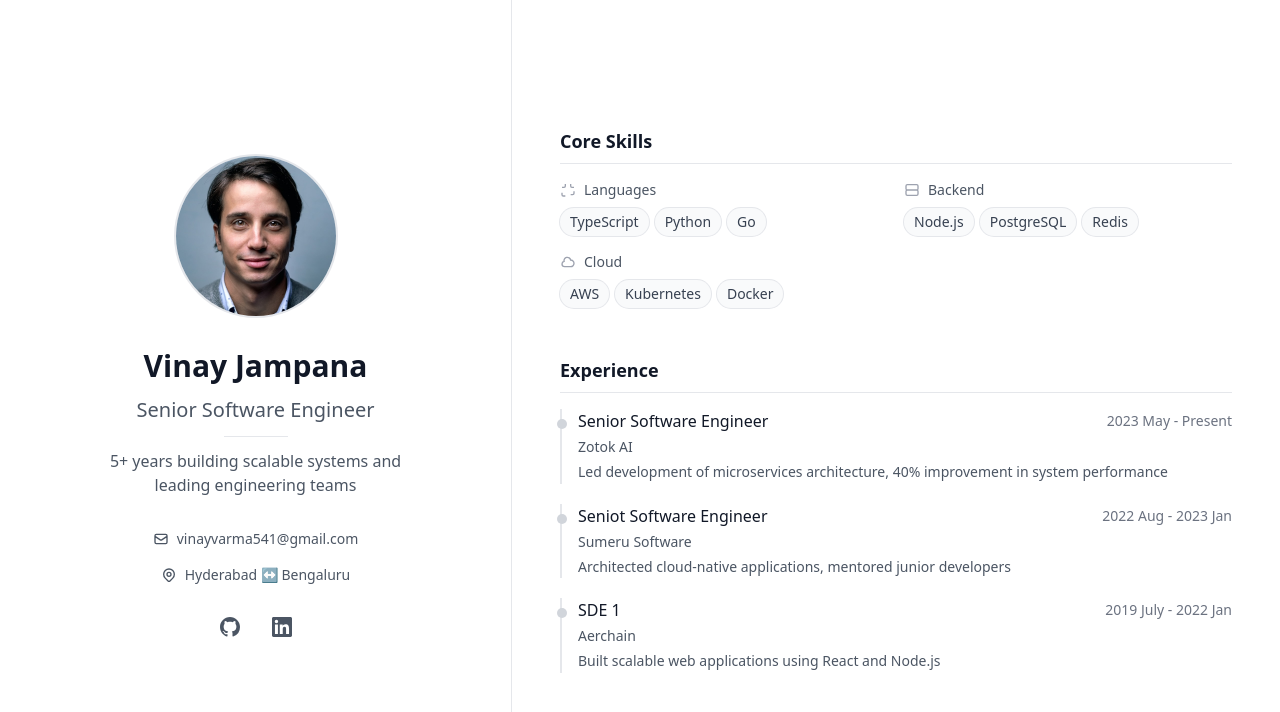
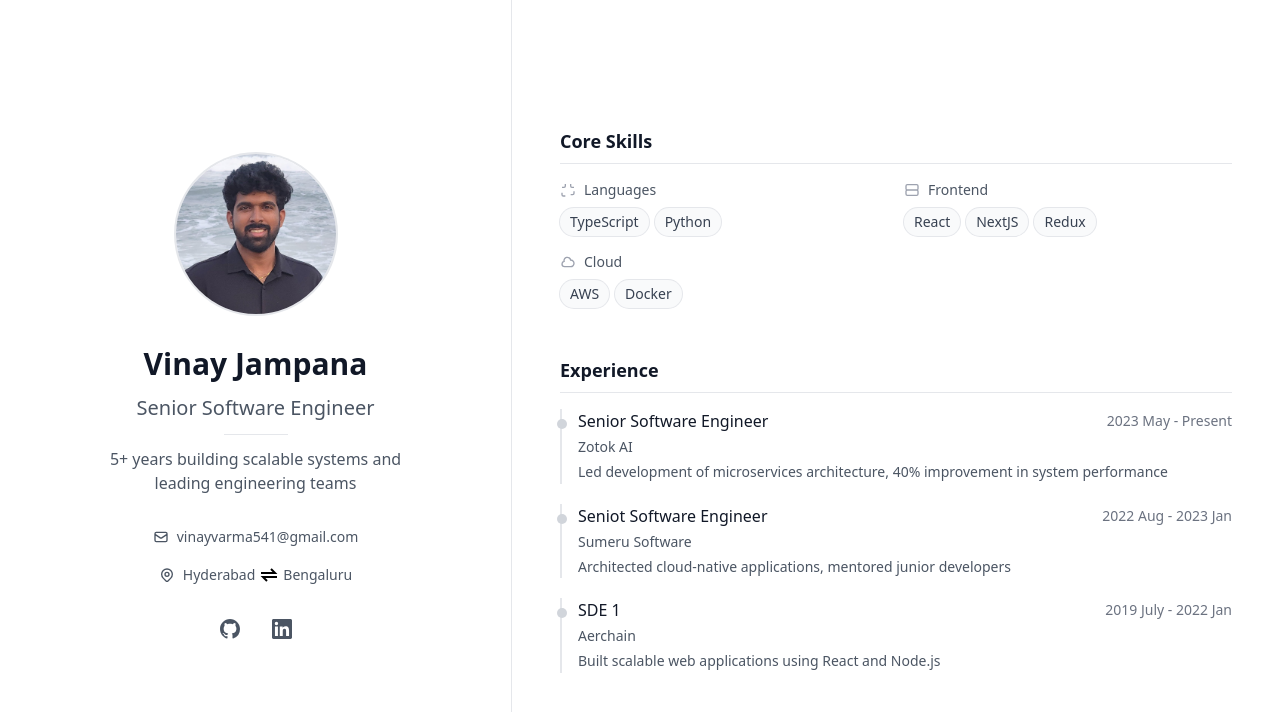
Before and after one commit to vinayjampana/portfolio-concept-001, a Next.js app: page / in a window 1280 px wide. Shown: the top 712 px of the page. Built offline with nearby package versions, Linux system fonts and the light colour scheme.

Commit message:
content changes

```diff
--- a/app/components/ProfileSection.tsx
+++ b/app/components/ProfileSection.tsx
@@ -35,7 +35,7 @@ const ProfileSection = () => {
 							<path d="M17.657 16.657L13.414 20.9a1.998 1.998 0 01-2.827 0l-4.244-4.243a8 8 0 1111.314 0z" />
 							<path d="M15 11a3 3 0 11-6 0 3 3 0 016 0z" />
 						</svg>
-						<span className="text-sm text-gray-600 dark:text-gray-400">Hyderabad ↔️ Bengaluru</span>
+						<span style={{ display: 'flex', alignItems: 'center', gap: '2px'}} className="text-sm text-gray-600 dark:text-gray-400">Hyderabad <svg xmlns="http://www.w3.org/2000/svg" width="24" height="24"><path d="m9.293 18.707 1.414-1.414L8.414 15H20v-2H3.586l5.707 5.707zM14.707 5.293l-1.414 1.414L15.586 9H4v2h16.414l-5.707-5.707z"/></svg> Bengaluru</span>
 					</div>
 
 					{/* Social Links */}
--- a/app/components/SkillsSection.tsx
+++ b/app/components/SkillsSection.tsx
@@ -2,7 +2,7 @@ const SkillsSection = () => {
 	const skills = [
 		{
 			category: 'Languages',
-			items: ['TypeScript', 'Python', 'Go'],
+			items: ['TypeScript', 'Python', ],
 			icon: (
 				<svg className="w-4 h-4" viewBox="0 0 24 24" fill="none" stroke="#9DA2AF" strokeWidth="2">
 					<path d="M8 3v3a2 2 0 01-2 2H3m18 0h-3a2 2 0 01-2-2V3M3 16v3a2 2 0 002 2h3m8-2h3a2 2 0 002-2v-3" />
@@ -10,8 +10,8 @@ const SkillsSection = () => {
 			),
 		},
 		{
-			category: 'Backend',
-			items: ['Node.js', 'PostgreSQL', 'Redis'],
+			category: 'Frontend',
+			items: ['React', 'NextJS', 'Redux'],
 			icon: (
 				<svg className="w-4 h-4" viewBox="0 0 24 24" fill="none" stroke="#9DA2AF" strokeWidth="2">
 					<path d="M5 12h14M5 12a2 2 0 01-2-2V6a2 2 0 012-2h14a2 2 0 012 2v4a2 2 0 01-2 2M5 12a2 2 0 00-2 2v4a2 2 0 002 2h14a2 2 0 002-2v-4a2 2 0 00-2-2" />
@@ -20,7 +20,7 @@ const SkillsSection = () => {
 		},
 		{
 			category: 'Cloud',
-			items: ['AWS', 'Kubernetes', 'Docker'],
+			items: ['AWS', 'Docker'],
 			icon: (
 				<svg className="w-4 h-4" viewBox="0 0 24 24" fill="none" stroke="#9DA2AF" strokeWidth="2">
 					<path d="M3 15a4 4 0 004 4h9a5 5 0 10-.1-9.999 5.002 5.002 0 10-9.78 2.096A4.001 4.001 0 003 15z" />
```
Also changed, not shown: public/portrait.jpg.
